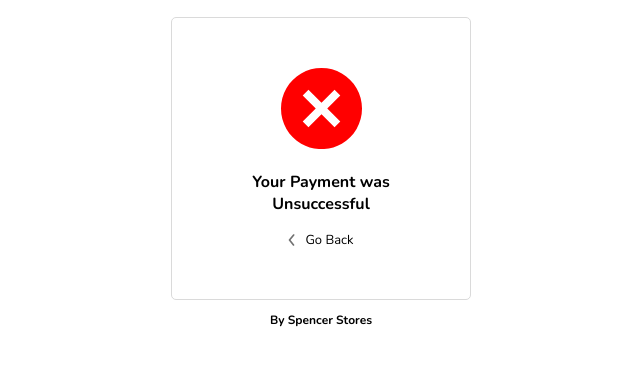
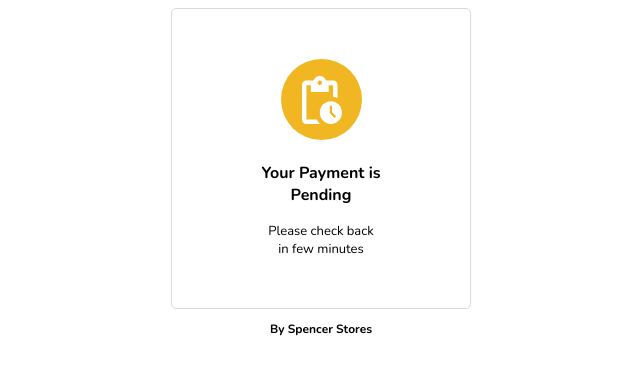
Before and after one commit to odutolaabisoye/simplepaymentui, a plain HTML site: page pending.html in a window 1280 px wide. Shown: the part 301-676 px from the top of the page, without its empty margins (319-959 px from the left). Drawn offline with nearby package versions, Linux system fonts and the light colour scheme.

Commit message:
pending state

```diff
--- a/pending.html
+++ b/pending.html
@@ -24,33 +24,19 @@
     </div>
     <div class="content activity">
         <svg width="81" height="81" viewBox="0 0 81 81" fill="none" xmlns="http://www.w3.org/2000/svg">
-            <g clip-path="url(#clip0)">
-                <path
-                    d="M81 40.5798C81 47.9238 79.191 54.7008 75.573 60.9108C71.955 67.1208 67.041 72.0348 60.831 75.6528C54.621 79.2708 47.844 81.0798 40.5 81.0798C33.156 81.0798 26.379 79.2708 20.169 75.6528C13.959 72.0348 9.045 67.1208 5.427 60.9108C1.809 54.7008 0 47.9238 0 40.5798C0 33.2358 1.809 26.4588 5.427 20.2488C9.045 14.0388 13.959 9.12483 20.169 5.50683C26.379 1.88883 33.156 0.079834 40.5 0.079834C47.844 0.079834 54.621 1.88883 60.831 5.50683C67.041 9.12483 71.955 14.0388 75.573 20.2488C79.191 26.4588 81 33.2358 81 40.5798ZM53.541 59.3718L59.292 53.6208L46.251 40.5798L59.292 27.5388L53.541 21.7878L40.5 34.8288L27.459 21.7878L21.708 27.5388L34.749 40.5798L21.708 53.6208L27.459 59.3718L40.5 46.3308L53.541 59.3718Z"
-                    fill="#FF0000" />
-            </g>
-            <defs>
-                <clipPath id="clip0">
-                    <rect width="81" height="81" fill="white" />
-                </clipPath>
-            </defs>
+            <circle cx="40.5" cy="40.5" r="40.5" fill="#F0B723" />
+            <path
+                d="M49.8889 42.1429C43.7556 42.1429 38.7778 47.2629 38.7778 53.5714C38.7778 59.88 43.7556 65 49.8889 65C56.0222 65 61 59.88 61 53.5714C61 47.2629 56.0222 42.1429 49.8889 42.1429ZM53.5556 58.9429L48.7778 54.0286V46.7143H51V53.0914L55.1111 57.32L53.5556 58.9429ZM52.1111 21.5714H45.0444C44.1111 18.92 41.6667 17 38.7778 17C35.8889 17 33.4444 18.92 32.5111 21.5714H25.4444C23 21.5714 21 23.6286 21 26.1429V60.4286C21 62.9429 23 65 25.4444 65H39.0222C37.7075 63.6874 36.638 62.138 35.8667 60.4286H25.4444V26.1429H29.8889V33H47.6667V26.1429H52.1111V37.7543C53.6889 37.9829 55.1778 38.4629 56.5556 39.1257V26.1429C56.5556 23.6286 54.5556 21.5714 52.1111 21.5714ZM38.7778 26.1429C37.5556 26.1429 36.5556 25.1143 36.5556 23.8571C36.5556 22.6 37.5556 21.5714 38.7778 21.5714C40 21.5714 41 22.6 41 23.8571C41 25.1143 40 26.1429 38.7778 26.1429Z"
+                fill="white" />
         </svg>
 
         <p class="title">
-            Your Payment was<br>Unsuccessful
+            Your Payment is<br>Pending
         </p>
-        <a href="/">
-            <p class="note">
-                <span>
-                    <svg width="7" height="12" viewBox="0 0 7 12" fill="none" xmlns="http://www.w3.org/2000/svg">
-                        <path
-                            d="M5.52522 11.8334C5.40072 11.8338 5.27771 11.8063 5.16523 11.753C5.05275 11.6996 4.95365 11.6217 4.87522 11.525L0.850218 6.52503C0.72765 6.37592 0.660645 6.18888 0.660645 5.99586C0.660645 5.80284 0.72765 5.6158 0.850218 5.46669L5.01688 0.466693C5.15833 0.296512 5.36159 0.189492 5.58195 0.169176C5.8023 0.148859 6.0217 0.216911 6.19188 0.35836C6.36206 0.499808 6.46908 0.703068 6.4894 0.923423C6.50972 1.14378 6.44167 1.36318 6.30022 1.53336L2.57522 6.00003L6.17522 10.4667C6.27712 10.589 6.34185 10.738 6.36175 10.8959C6.38165 11.0539 6.35589 11.2142 6.28751 11.358C6.21913 11.5018 6.11099 11.623 5.9759 11.7072C5.84081 11.7914 5.68441 11.8352 5.52522 11.8334Z"
-                            fill="#717171" />
-                    </svg>
-
-                </span> Go Back
-            </p>
-        </a>
+        <p class="note">
+            Please check back<br>
+            in few minutes
+        </p>
     </div>
     <div class="footer">
         <p>By Spencer Stores</p>
```
Also changed, not shown: img/pending.svg (added).
